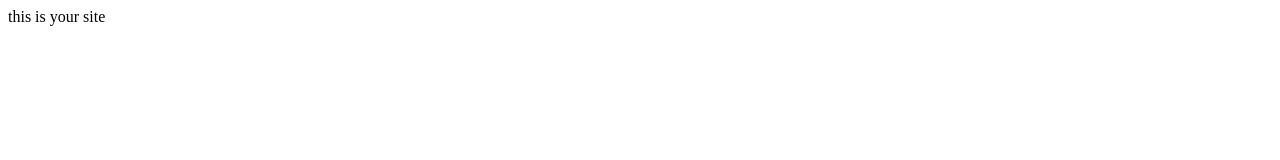
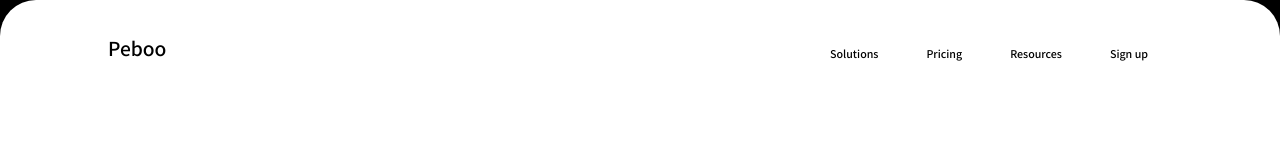
Before and after one commit to jegius/olga-edu, a website: page index.html in a window 1280 px wide. Drawn offline with Linux system fonts and the light colour scheme.

Commit message:
logo & navigation

```diff
--- a/css/main.css
+++ b/css/main.css
@@ -0,0 +1,41 @@
+@import url('https://fonts.googleapis.com/css2?family=Assistant:wght@600&display=swap');
+
+:root {
+    --blue: #3c4ba6;
+}
+html {
+    font-size: 12px;
+}
+body {
+    margin: 0;
+    padding: 0;
+    font-family: 'Assistant', sans-serif;
+}
+a {
+    text-decoration: none;
+    color: inherit;
+}
+.header__bg {
+    padding: 0;
+    background-color: black;
+}
+.header {
+    padding: 2.8rem 9rem;
+    border-top-left-radius: 3rem;
+    border-top-right-radius: 3rem;
+    background-color: white;
+    display: flex;
+    justify-content: space-between;
+    align-content: center;
+}
+.header__logo {
+    font-size: 1.8rem;
+    font-weight: bold;
+}
+.nav {
+    list-style: none;
+    display: flex;
+}
+.nav__item {
+    padding: 0 2rem;
+}
--- a/index.html
+++ b/index.html
@@ -7,6 +7,20 @@
     <script src="./js/index.js" defer></script>
 </head>
 <body>
-    this is your site
+    <main>
+        <div class="header__bg">
+            <header class="header">
+                <span class="header__logo">Peboo</span>
+                <nav class="header__nav">
+                    <ul class="nav">
+                    <li class="nav__item"><a href="link">Solutions</a></li>
+                    <li class="nav__item"><a href="link">Pricing</a></li>
+                    <li class="nav__item"><a href="link">Resources</a></li>
+                    <li class="nav__item"><a href="link">Sign up</a></li>
+                    </ul>
+                </nav>
+            </header>
+        </div>
+    </main>
 </body>
 </html>
```
